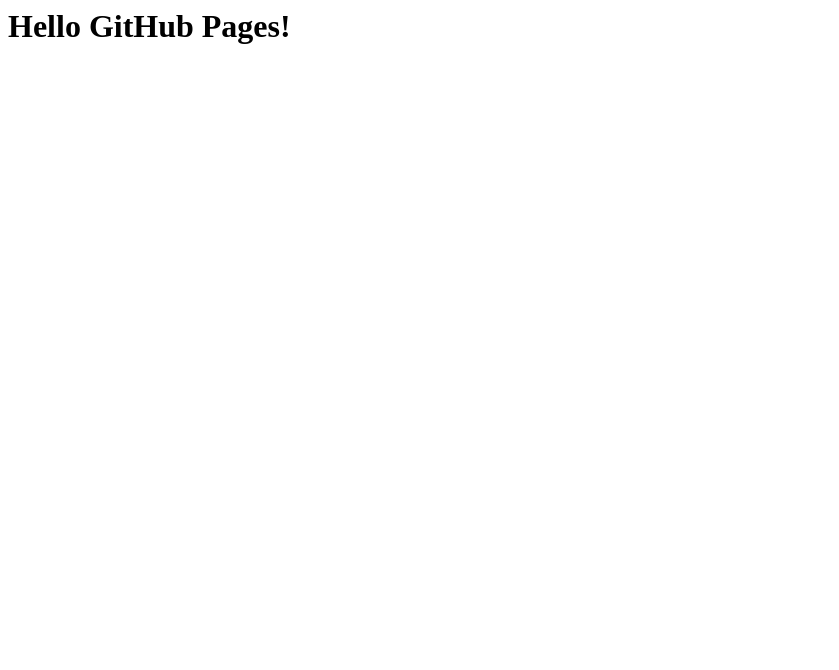
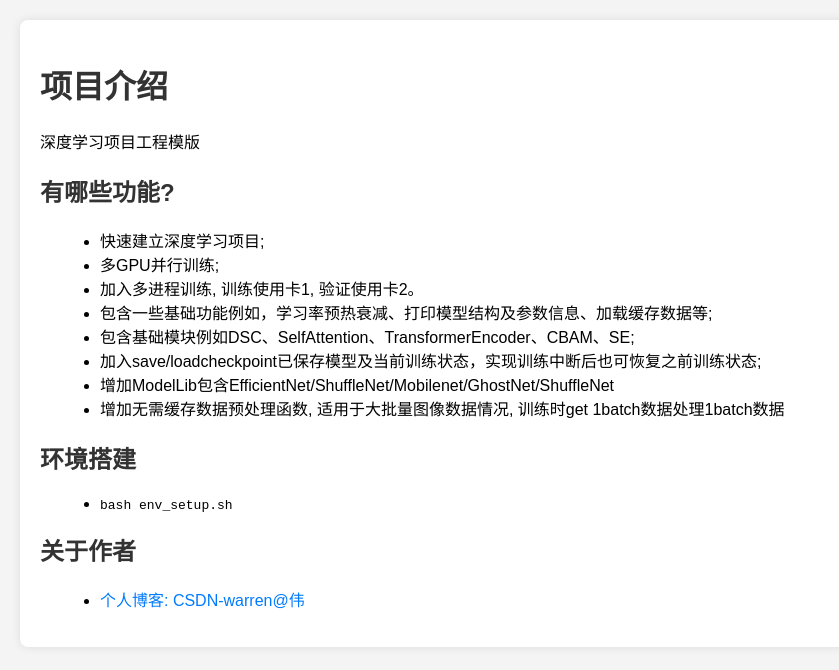
Before and after one commit to warren-wzw/DeepLearingTemplate, a plain HTML site: page index.html in a window 1280 px wide. Shown: the whole page, without its empty margins (0-839 px from the left). Drawn offline with Linux system fonts and the light colour scheme.

Commit message:
Initialize GitHub Pages branch

```diff
--- a/index.html
+++ b/index.html
@@ -1 +1,63 @@
-<h1>Hello GitHub Pages!</h1>
+<!DOCTYPE html>
+<html lang="zh-CN">
+<head>
+    <meta charset="UTF-8">
+    <meta name="viewport" content="width=device-width, initial-scale=1.0">
+    <title>深度学习项目工程模版</title>
+    <style>
+        body {
+            font-family: Arial, sans-serif;
+            margin: 20px;
+            background-color: #f4f4f4;
+        }
+        .container {
+            background-color: #fff;
+            padding: 20px;
+            border-radius: 8px;
+            box-shadow: 0 0 10px rgba(0, 0, 0, 0.1);
+        }
+        h1, h2 {
+            color: #333;
+        }
+        ul {
+            list-style-type: disc;
+            margin-left: 20px;
+        }
+        a {
+            color: #007BFF;
+            text-decoration: none;
+        }
+        a:hover {
+            text-decoration: underline;
+        }
+    </style>
+</head>
+<body>
+    <div class="container">
+        <h1>项目介绍</h1>
+        <p>深度学习项目工程模版</p>
+
+        <h2>有哪些功能?</h2>
+        <ul>
+            <li>快速建立深度学习项目;</li>
+            <li>多GPU并行训练;</li>
+            <li>加入多进程训练, 训练使用卡1, 验证使用卡2。</li>
+            <li>包含一些基础功能例如，学习率预热衰减、打印模型结构及参数信息、加载缓存数据等;</li>
+            <li>包含基础模块例如DSC、SelfAttention、TransformerEncoder、CBAM、SE;</li>
+            <li>加入save/loadcheckpoint已保存模型及当前训练状态，实现训练中断后也可恢复之前训练状态;</li>
+            <li>增加ModelLib包含EfficientNet/ShuffleNet/Mobilenet/GhostNet/ShuffleNet</li>
+            <li>增加无需缓存数据预处理函数, 适用于大批量图像数据情况, 训练时get 1batch数据处理1batch数据</li>
+        </ul>
+
+        <h2>环境搭建</h2>
+        <ul>
+            <li><code>bash env_setup.sh</code></li>
+        </ul>
+
+        <h2>关于作者</h2>
+        <ul>
+            <li><a href="https://blog.csdn.net/warren@伟">个人博客: CSDN-warren@伟</a></li>
+        </ul>
+    </div>
+</body>
+</html>
```
